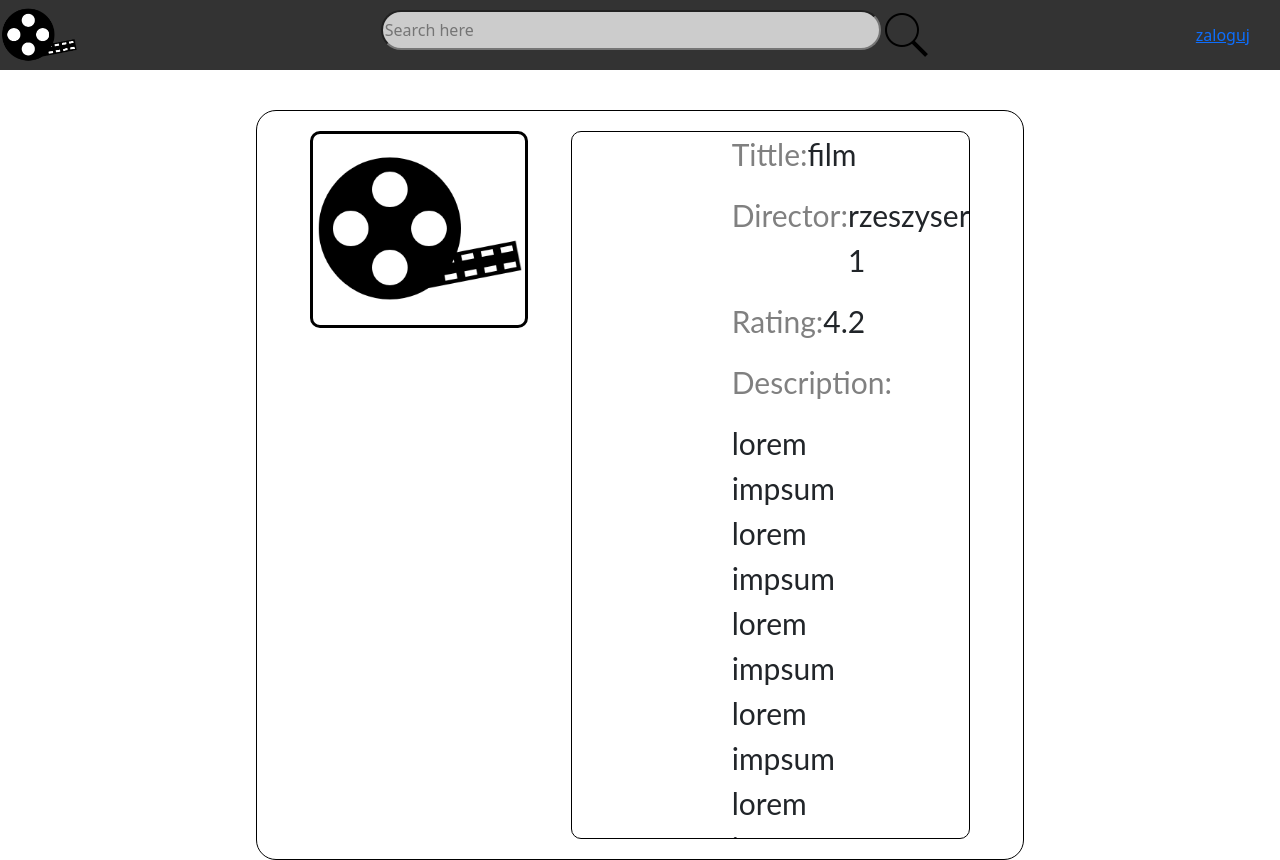
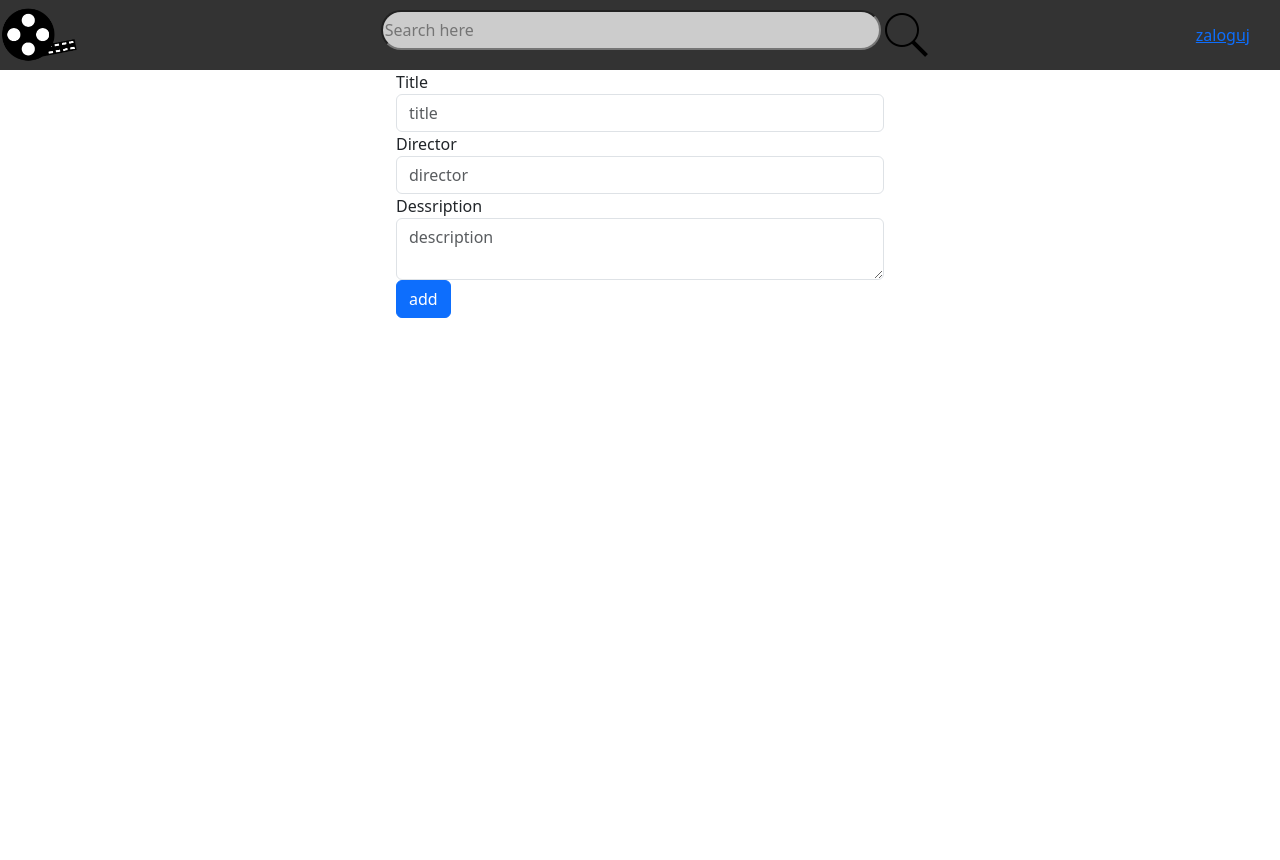
Before and after one commit to ldgeyexea/react_film_database, a React (Create React App) app: page /add in a window 1280 px wide. After the commit the page ends 800 px from the top, so only its background shows below. Built offline with nearby package versions, Linux system fonts and the light colour scheme.

Commit message:
add movie component added

```diff
--- a/src/App.js
+++ b/src/App.js
@@ -7,6 +7,7 @@ import UserPage from "./components/UserPage";
 import FilmPage from "./components/FilmPage";
 import Login from "./components/Login";
 import Register from "./components/Register";
+import AddMovie from "./components/AddMovie";
 
 function App() {
     return (
@@ -16,7 +17,7 @@ function App() {
                 <Route path="/"         element=    {<Dashboard/>}>     </Route>
                 <Route path="/user"     element=    {<UserPage/>}>      </Route>
                 <Route path="/movie"    element=    {<FilmPage/>}>      </Route>
-                <Route path="/add"      element=    {<FilmPage/>}>      </Route>
+                <Route path="/add"      element=    {<AddMovie/>}>      </Route>
                 <Route path="/signIn"   element=    {<Login/>}>      </Route>
                 <Route path="/SignUp"   element=    {<Register/>}>      </Route>
 
--- /dev/null
+++ b/src/components/AddMovie.js
@@ -0,0 +1,51 @@
+import React, {Component} from "react";
+import Card from "react-bootstrap/Card";
+import placeholder from "../res/logo1.png"
+import movieCardStyle from "../styles/movieCardStyles.css"
+import {Link} from "react-router-dom";
+import "bootstrap/dist/css/bootstrap.min.css"
+import loginStyles from "../styles/loginStyles.css"
+
+
+class AddMovie extends Component{
+    constructor(props) {
+        super(props);
+        this.state = {
+            value: "zaloguj",
+        };
+    }
+    goToRegister()
+    {
+
+    }
+
+    render() {
+        return(
+            <div className={"container"}>
+                <form>
+                    <div className="form-group">
+                        <label htmlFor="exampleInputPassword1">Title</label>
+                        <input type="text" className="form-control" id="exampleInputPassword1"
+                               placeholder="title"/>
+                    </div>
+                    <div className="form-group">
+                        <label htmlFor="exampleInputPassword1">Director</label>
+                        <input type="text" className="form-control" id="exampleInputPassword1"
+                               placeholder="director"/>
+                    </div>
+                    <div className="form-group">
+                        <label htmlFor="exampleInputPassword1">Dessription</label>
+
+                        <textarea className={"form-control"} placeholder={"description"} id="exampleInputDescription"></textarea>
+                    </div>
+
+
+                    <Link to={"../"}> <button type="submit" className={"btn btn-primary"}>add</button></Link>
+
+                </form>
+            </div>
+
+        );
+    }
+}
+export default AddMovie;
--- a/src/components/FilmPage.js
+++ b/src/components/FilmPage.js
@@ -11,7 +11,7 @@ class FilmPage extends React.Component {
         this.state = {
             title: "film",
             director: " rzeszyser 1",
-            description: "lorem impsum  lorem impsum  lorem impsum  lorem impsum  lorem impsum  lorem impsum  lorem impsum  lorem impsum  lorem impsum  lorem impsum  lorem impsum  lorem impsum  lorem impsum ",
+            description: "To ejst opis fimu, słowa o różnej długości aby sprawdzic łamanie lini lorem impsum  lorem impsum  lorem impsum  lorem impsum  lorem impsum  lorem impsum  lorem impsum  lorem impsum  lorem impsum  lorem impsum  lorem impsum  lorem impsum  lorem impsum ",
             rating: 4.2,
         }
     }
@@ -38,7 +38,7 @@ class FilmPage extends React.Component {
 
                     <div className={"filmInfo"} style={{display:"block"}}>
                         <p className={"filmSpecType"}>Description:</p>
-                        <p className={"filmSpec"}>{this.state.description}</p>
+                        <p className={"filmSpec description"}>{this.state.description}</p>
                     </div>
 
 
--- a/src/components/Register.js
+++ b/src/components/Register.js
@@ -34,14 +34,14 @@ class Register extends Component{
                                placeholder="Password"/>
                     </div>
                     <div className="form-group">
-                        <label htmlFor="exampleInputPassword1">Login</label>
-                        <input type="text" className="form-control" id="exampleInputPassword1"
-                               placeholder="login"/>
+                        <label htmlFor="exampleInputPassword1">E-mail</label>
+                        <input type="email" className="form-control" id="exampleInputPassword1"
+                               placeholder="email@example.com"/>
                     </div>
                     <div className="form-group">
-                        <label htmlFor="exampleInputPassword1">Password</label>
-                        <input type="password" className="form-control" id="exampleInputPassword1"
-                               placeholder="Password"/>
+                        <label htmlFor="exampleInputPassword1">Nazwa</label>
+                        <input type="text" className="form-control" id="exampleInputPassword1"
+                               placeholder="name"/>
                     </div>
 
 
--- a/src/styles/filmPageStyles.css
+++ b/src/styles/filmPageStyles.css
@@ -1,5 +1,5 @@
 .filmContainer {
-    width: 60%;
+    width: 70%;
     margin: auto;
     border: 1px solid black;
     border-radius: 20px;
@@ -49,3 +49,6 @@
     font-size: 30px;
     color: grey;
 }
+.description{
+    font-size:20px;
+}
```
